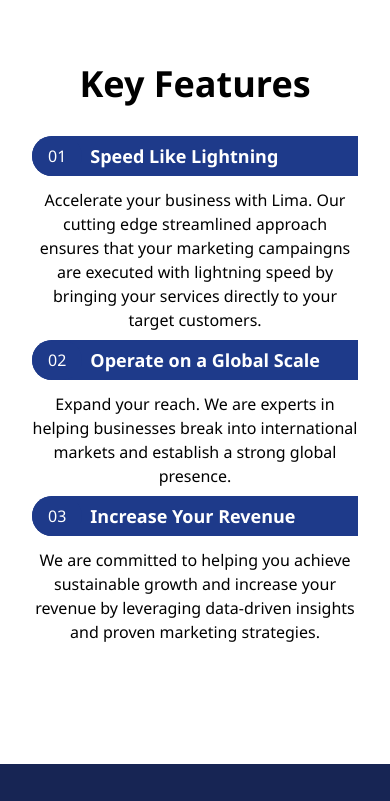
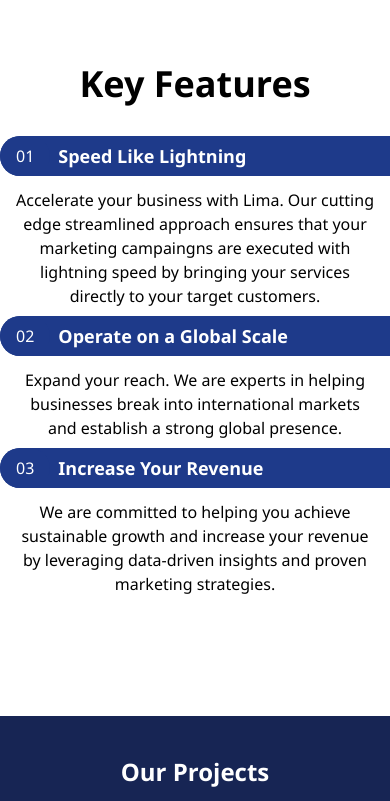
Before and after one commit to chizobaemeghiebo/lima, a website: page index.html in a window 390 px wide. Shown: the part 1388-2189 px from the top of the page. Drawn offline with nearby package versions, Linux system fonts and the light colour scheme; animation ran at ten frames a second.

Commit message:
added padding to mobile view

```diff
--- a/index.html
+++ b/index.html
@@ -71,7 +71,7 @@
     <!-- Features Section -->
     <section id="features" class="py-10">
       <!-- Flex container -->
-      <div class="container px-8 mx-auto">
+      <div class="container mx-auto">
         <div class="flex flex-col gap-4 md:gap-0 md:flex-row justify-between items-center mt-14">
           <div class="flex flex-col gap-2 items-center justify-center">
             <div class="bg-blue-900 rounded-full p-2 text-white shadow-lg">
@@ -129,7 +129,7 @@
                 <div class="flex flex-col md:block">
                   <h3 class="hidden mb-2 text-lg font-bold md:block">Speed Like Lightning</h3>
 
-                  <p class="text-center md:text-left md:text-sm">
+                  <p class="text-center px-4 md:px-0 md:text-left md:text-sm">
                     Accelerate your business with Lima. Our cutting edge streamlined approach ensures that your marketing campaingns are executed with lightning speed by bringing your services directly to your target customers.
                   </p>
                 </div>
@@ -145,7 +145,7 @@
                 </div>
                 <div>
                   <h3 class="hidden mb-2 text-lg font-bold md:block">Operate on a Global Scale</h3>
-                  <p class="text-center md:text-left md:text-sm">Expand your reach. We are experts in helping businesses break into international markets and establish a strong global presence.</p>
+                  <p class="text-center px-4 md:px-0 md:text-left md:text-sm">Expand your reach. We are experts in helping businesses break into international markets and establish a strong global presence.</p>
                 </div>
               </div>
               <!-- List Item 3 -->
@@ -159,7 +159,7 @@
                 </div>
                 <div>
                   <h3 class="hidden mb-2 text-lg font-bold md:block">Increase Your Revenue</h3>
-                  <p class="text-center md:text-left md:text-sm">We are committed to helping you achieve sustainable growth and increase your revenue by leveraging data-driven insights and proven marketing strategies.</p>
+                  <p class="text-center px-4 md:px-0 md:text-left md:text-sm">We are committed to helping you achieve sustainable growth and increase your revenue by leveraging data-driven insights and proven marketing strategies.</p>
                 </div>
               </div>
             </div>
```
